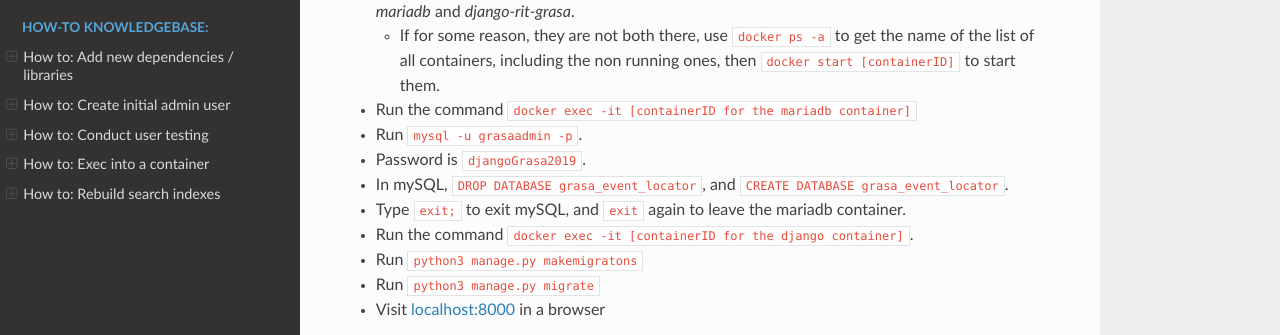
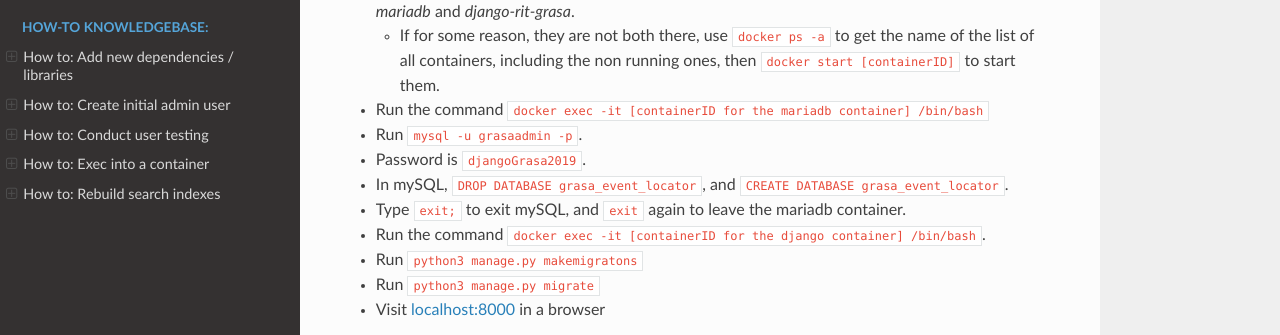
Before and after one commit to jwflory/django-rit-grasa, a Sphinx documentation site: the page built from docs/dev/start-fresh.md, in a window 1280 px wide and 1317 px high. Shown: the part 435-770 px from the top of the window. Built offline with Sphinx 7.4.7 and the Read the Docs theme 2.0.0, drawn with Linux system fonts in a browser that asks for light colours; formulas are drawn with MathJax 3.

Commit message:
Update start-fresh.md
Updated instructions to user docker exec to add shell.

```diff
--- a/docs/dev/start-fresh.md
+++ b/docs/dev/start-fresh.md
@@ -14,12 +14,12 @@ This page explains how to do a full reset and start with a fresh environment:
 - The site is now viewable at [localhost:8000](http://localhost:8000), but wait!
 - In a separate shell window, run `docker ps`, which shows all running containers. They should be _mariadb_ and _django-rit-grasa_.
     - If for some reason, they are not both there, use `docker ps -a` to get the name of the list of all containers, including the non running ones, then `docker start [containerID]` to start them.
-- Run the command `docker exec -it [containerID for the mariadb container]`
+- Run the command `docker exec -it [containerID for the mariadb container] /bin/bash`
 - Run `mysql -u grasaadmin -p`.
 - Password is `djangoGrasa2019`.
 - In mySQL, `DROP DATABASE grasa_event_locator`, and `CREATE DATABASE grasa_event_locator`.
 - Type `exit;` to exit mySQL, and `exit` again to leave the mariadb container.
-- Run the command `docker exec -it [containerID for the django container]`.
+- Run the command `docker exec -it [containerID for the django container] /bin/bash`.
 - Run `python3 manage.py makemigratons`
 - Run `python3 manage.py migrate`
 - Visit [localhost:8000](http://localhost:8000) in a browser
```
